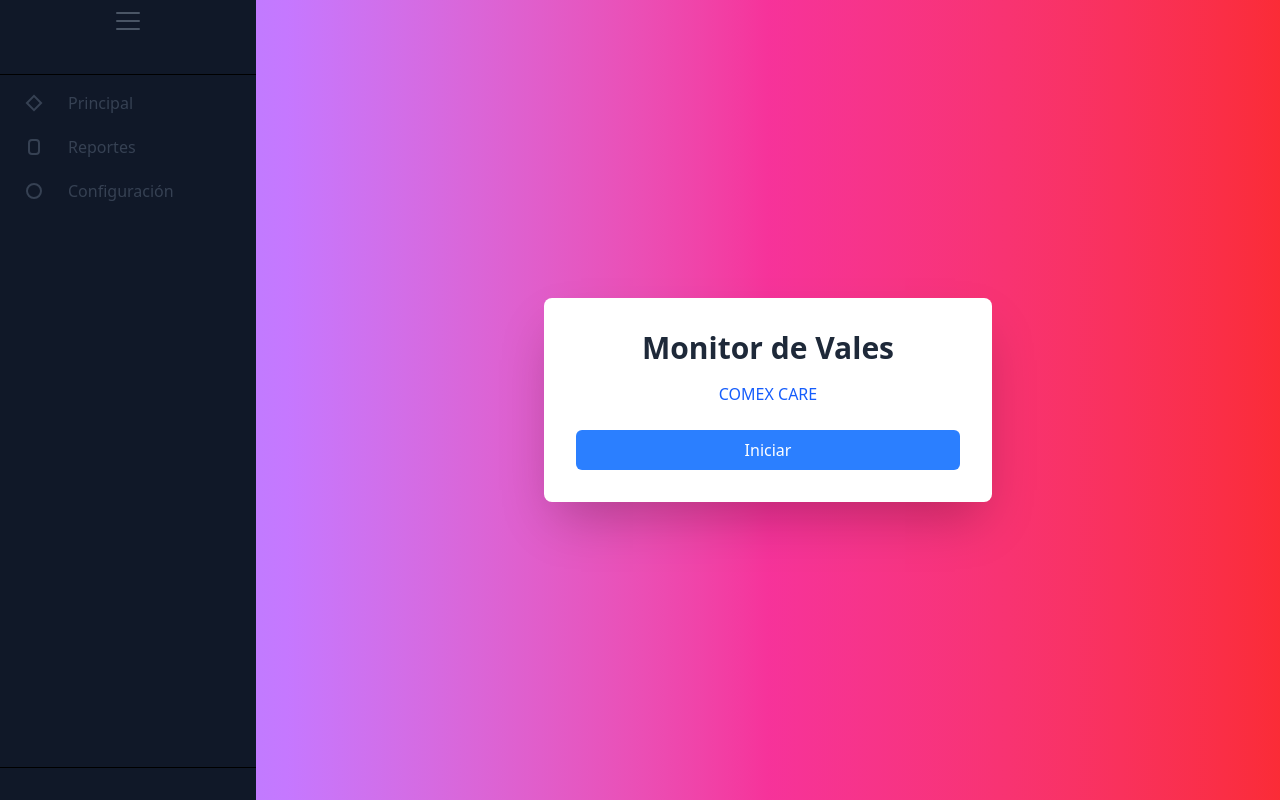
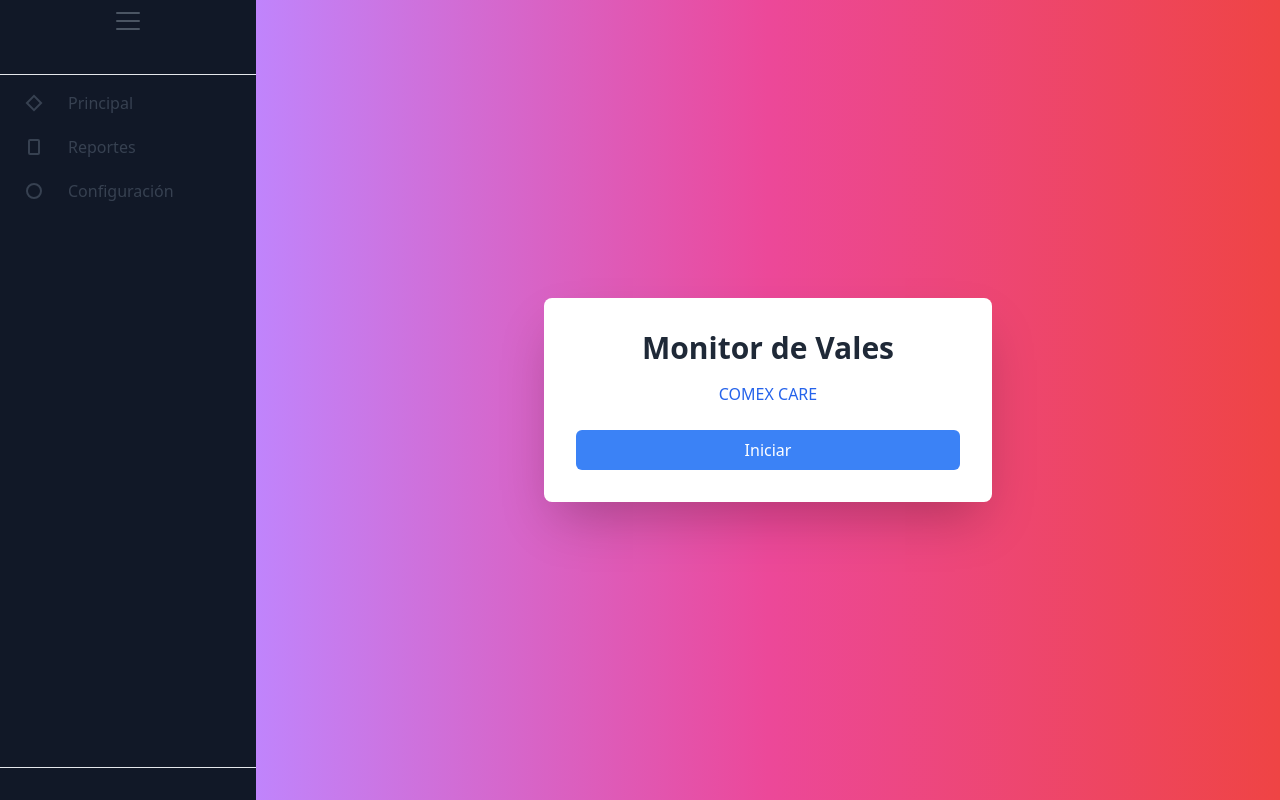
Before and after one commit to kdave007/Monitor_vales, an Angular app: page /main in a window 1280 px wide. Built offline with nearby package versions, Linux system fonts and the light colour scheme.

Commit message:
tailwind proper config

```diff
--- a/src/styles.scss
+++ b/src/styles.scss
@@ -1,2 +1,11 @@
 /* You can add global styles to this file, and also import other style files */
-@use "tailwindcss";
+// Tailwind CSS
+@use "tailwindcss/base";
+@use "tailwindcss/components";
+@use "tailwindcss/utilities";
+
+// Global Styles
+body {
+  font-family: system-ui, -apple-system, sans-serif;
+  background-color: #ffffff;
+}
--- /dev/null
+++ b/tailwind.config.js
@@ -0,0 +1,10 @@
+/** @type {import('tailwindcss').Config} */
+module.exports = {
+  content: [
+    "./src/**/*.{html,ts,scss}",
+  ],
+  theme: {
+    extend: {},
+  },
+  plugins: [],
+}
```
Also changed, not shown: package.json (+3 -4 lines), .postcssrc.json, src/app/pages/main/main.component.html (line endings or trailing spaces), 1 other file (tests, documents, lock files or other folders).
